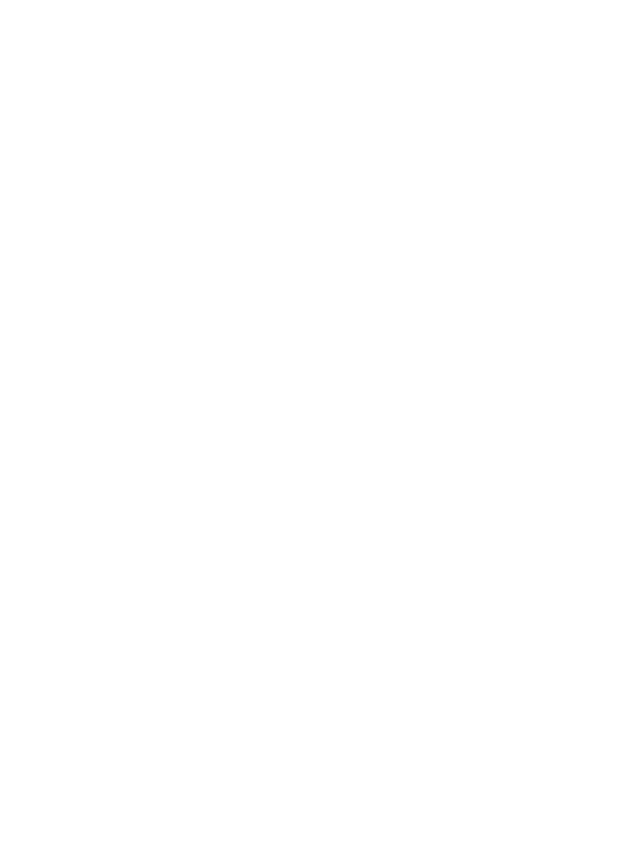
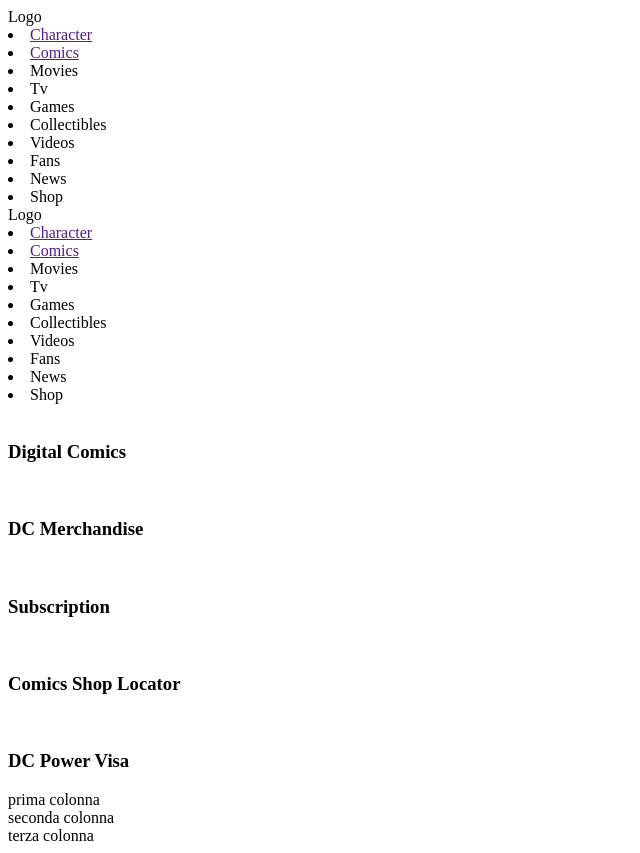
Before and after one commit to Th4Dude/vite-comics, a Vue app: page / in a window 1280 px wide. Shown: the whole page, without its empty margins (0-640 px from the left). Before the commit the page ends 800 px from the top, so only its background shows below. Built offline with nearby package versions, Linux system fonts and the light colour scheme.

Commit message:
procedo con struttura

```diff
--- a/src/App.vue
+++ b/src/App.vue
@@ -1,9 +1,22 @@
-<script setup>
+<script>
+import mainHeader from './components/mainHeader.vue';
+import Main from './components/main.vue';
+import Footer from './components/mainFooter.vue';
+
+export default {
+  components :{
+    mainHeader,
+    Main,
+    Footer,
+  }
+}
 
 </script>
 
 <template>
-
+  <mainHeader></mainHeader>
+  <Main></main>
+  <Footer></footer>
 </template>
 
 <style lang="scss" scoped>
--- /dev/null
+++ b/src/components/footerShop.vue
@@ -0,0 +1,42 @@
+<script>
+
+    export default{
+        data(){
+            return {
+            name : 'footerShop'
+            }
+        }
+    }
+
+</script>
+<template>
+    <div>
+        <div>
+            <img src="" alt="">
+            <h3>Digital Comics</h3>
+        </div>
+        <div>
+            <img src="" alt="">
+            <h3>DC Merchandise</h3>
+        </div>
+        <div>
+            <img src="" alt="">
+            <h3>Subscription</h3>
+        </div>
+        <div>
+            <img src="" alt="">
+            <h3>Comics Shop Locator</h3>
+        </div>
+        <div>
+            <img src="" alt="">
+            <h3>DC Power Visa</h3>
+        </div>
+    </div>
+
+</template>
+<style scoped>
+
+
+
+
+</style>
--- a/src/components/main.vue
+++ b/src/components/main.vue
@@ -0,0 +1,26 @@
+<script>
+    export default{
+        data(){
+            return {
+            name : 'Main'
+            }
+        }
+    }
+
+</script>
+<template>
+    <div>Logo</div>
+    <div>
+        <li><a href="">Character</a></li>
+        <li><a href="">Comics</a></li>
+        <li><a href=""></a>Movies</li>
+        <li><a href=""></a>Tv</li>
+        <li><a href=""></a>Games</li>
+        <li><a href=""></a>Collectibles</li>
+        <li><a href=""></a>Videos</li>
+        <li><a href=""></a>Fans</li>
+        <li><a href=""></a>News</li>
+        <li><a href=""></a>Shop</li>
+    </div>
+</template>
+<style scoped></style>
--- a/src/components/mainFooter.vue
+++ b/src/components/mainFooter.vue
@@ -0,0 +1,34 @@
+<script>
+
+    import footerShop from './footerShop.vue';
+
+    export default{
+        data(){
+            return {
+            name : 'Footer'
+            }
+        },
+        components :{
+            footerShop,
+        }
+
+    }
+
+</script>
+<template>
+
+    <footerShop></footerShop>
+
+    <div class="container_info">
+        <div>prima colonna</div>
+        <div>seconda colonna</div>
+        <div>terza colonna</div>
+    </div>
+
+</template>
+<style scoped>
+
+
+
+
+</style>
--- a/src/components/mainHeader.vue
+++ b/src/components/mainHeader.vue
@@ -0,0 +1,26 @@
+<script>
+    export default{
+        data(){
+            return {
+            name : 'mainHeader'
+            }
+        }
+    }
+
+</script>
+<template>
+    <div>Logo</div>
+    <div>
+        <li><a href="">Character</a></li>
+        <li><a href="">Comics</a></li>
+        <li><a href=""></a>Movies</li>
+        <li><a href=""></a>Tv</li>
+        <li><a href=""></a>Games</li>
+        <li><a href=""></a>Collectibles</li>
+        <li><a href=""></a>Videos</li>
+        <li><a href=""></a>Fans</li>
+        <li><a href=""></a>News</li>
+        <li><a href=""></a>Shop</li>
+    </div>
+</template>
+<style scoped></style>
--- /dev/null
+++ b/src/style.css
@@ -0,0 +1,89 @@
+:root {
+  font-family: Inter, system-ui, Avenir, Helvetica, Arial, sans-serif;
+  line-height: 1.5;
+  font-weight: 400;
+
+  color-scheme: light dark;
+  color: rgba(255, 255, 255, 0.87);
+  background-color: #242424;
+
+  font-synthesis: none;
+  text-rendering: optimizeLegibility;
+  -webkit-font-smoothing: antialiased;
+  -moz-osx-font-smoothing: grayscale;
+  -webkit-text-size-adjust: 100%;
+}
+
+a {
+  font-weight: 500;
+  color: #646cff;
+  text-decoration: inherit;
+}
+a:hover {
+  color: #535bf2;
+}
+
+a {
+  font-weight: 500;
+  color: #646cff;
+  text-decoration: inherit;
+}
+a:hover {
+  color: #535bf2;
+}
+
+body {
+  margin: 0;
+  display: flex;
+  place-items: center;
+  min-width: 320px;
+  min-height: 100vh;
+}
+
+h1 {
+  font-size: 3.2em;
+  line-height: 1.1;
+}
+
+button {
+  border-radius: 8px;
+  border: 1px solid transparent;
+  padding: 0.6em 1.2em;
+  font-size: 1em;
+  font-weight: 500;
+  font-family: inherit;
+  background-color: #1a1a1a;
+  cursor: pointer;
+  transition: border-color 0.25s;
+}
+button:hover {
+  border-color: #646cff;
+}
+button:focus,
+button:focus-visible {
+  outline: 4px auto -webkit-focus-ring-color;
+}
+
+.card {
+  padding: 2em;
+}
+
+#app {
+  max-width: 1280px;
+  margin: 0 auto;
+  padding: 2rem;
+  text-align: center;
+}
+
+@media (prefers-color-scheme: light) {
+  :root {
+    color: #213547;
+    background-color: #ffffff;
+  }
+  a:hover {
+    color: #747bff;
+  }
+  button {
+    background-color: #f9f9f9;
+  }
+}
```
